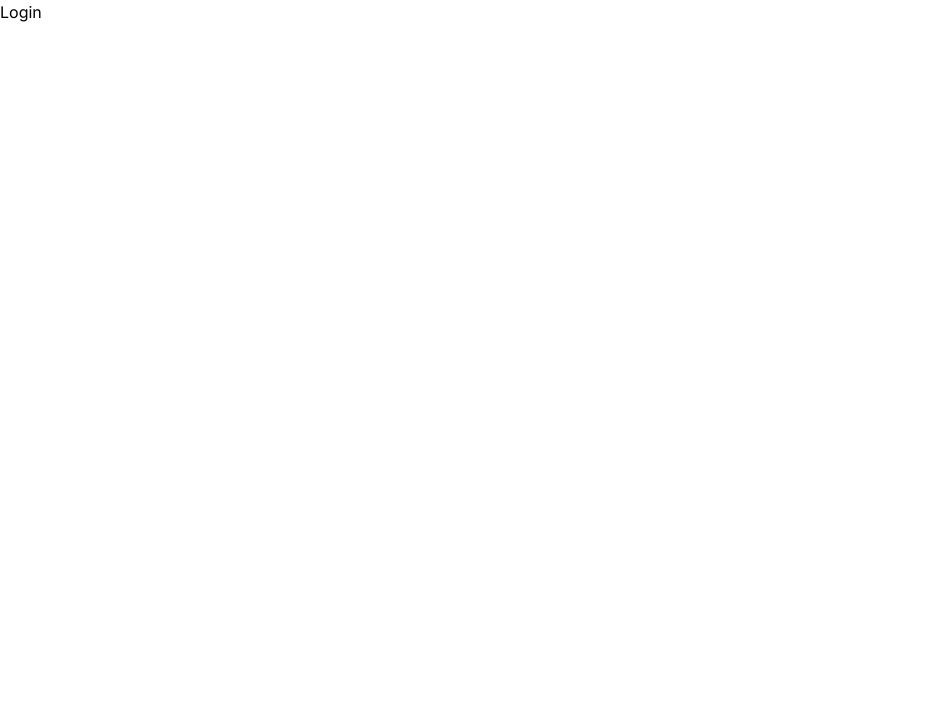
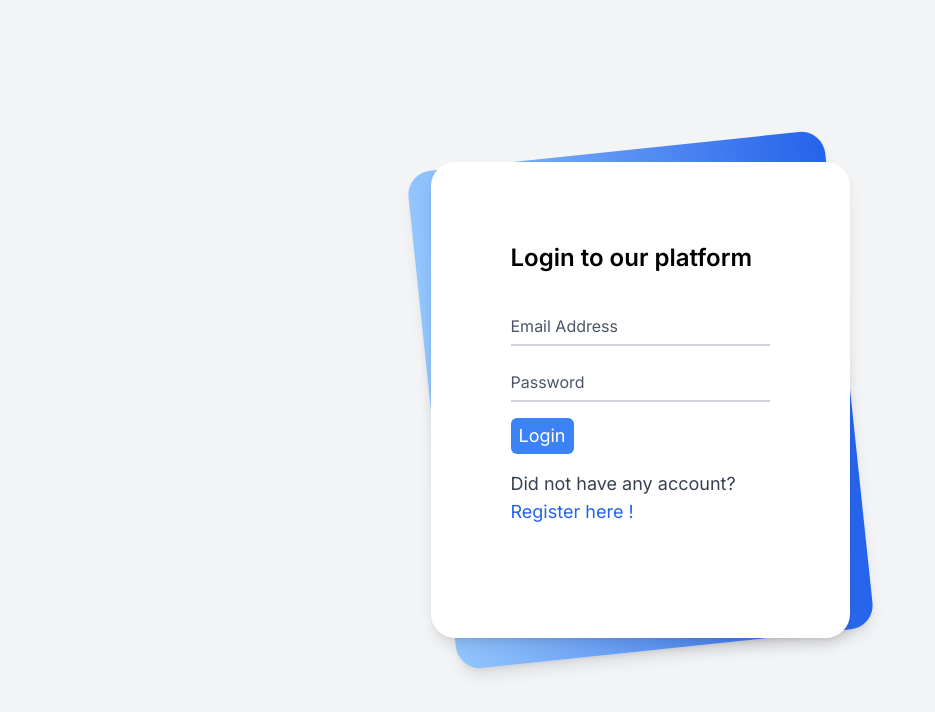
Before and after one commit to Destantomy/Nextjs-tutorials, a Next.js app: page /login in a window 1280 px wide. Shown: the top 712 px of the page, without its empty margins (0-935 px from the left). Built offline with nearby package versions, Linux system fonts and the light colour scheme.

Commit message:
04-link-and-navigation

```diff
--- a/src/app/(auth)/login/page.tsx
+++ b/src/app/(auth)/login/page.tsx
@@ -1,5 +1,41 @@
+import Link from "next/link";
+
 export default function Login() {
     return(
-        <h1>Login</h1>
+
+    <div className="min-h-screen bg-gray-100 py-6 flex flex-col justify-center sm:py-12">
+	    <div className="relative py-3 sm:max-w-xl sm:mx-auto">
+            <div className="absolute inset-0 bg-gradient-to-r from-blue-300 to-blue-600 shadow-lg transform -skew-y-6 sm:skew-y-0 sm:-rotate-6 sm:rounded-3xl">
+            </div>
+		        <div className="relative px-4 py-10 bg-white shadow-lg sm:rounded-3xl sm:p-20">
+			        <div className="max-w-md mx-auto">
+				<div>
+					<h1 className="text-2xl font-semibold">Login to our platform</h1>
+				</div>
+				<div className="divide-y divide-gray-200">
+					<div className="py-8 text-base leading-6 space-y-4 text-gray-700 sm:text-lg sm:leading-7">
+						<div className="relative">
+							<input autoComplete="off" id="email" name="email" type="text" className="peer placeholder-transparent h-10 w-full border-b-2 border-gray-300 text-gray-900 focus:outline-none focus:borer-rose-600" placeholder="Email address" />
+							<label htmlFor="email" className="absolute left-0 -top-3.5 text-gray-600 text-sm peer-placeholder-shown:text-base peer-placeholder-shown:text-gray-440 peer-placeholder-shown:top-2 transition-all peer-focus:-top-3.5 peer-focus:text-gray-600 peer-focus:text-sm">Email Address</label>
+						</div>
+						<div className="relative">
+							<input autoComplete="off" id="password" name="password" type="password" className="peer placeholder-transparent h-10 w-full border-b-2 border-gray-300 text-gray-900 focus:outline-none focus:borer-rose-600" placeholder="Password" />
+							<label htmlFor="password" className="absolute left-0 -top-3.5 text-gray-600 text-sm peer-placeholder-shown:text-base peer-placeholder-shown:text-gray-440 peer-placeholder-shown:top-2 transition-all peer-focus:-top-3.5 peer-focus:text-gray-600 peer-focus:text-sm">Password</label>
+						</div>
+						<div className="relative">
+							<button className="bg-blue-500 text-white rounded-md px-2 py-1">Login</button>
+						</div>
+                        <div>
+                            <p>Did not have any account?
+                            </p>
+                                <Link href='/register' className="text-blue-600">Register here !</Link>
+                        </div>
+					</div>
+				</div>
+			    </div>
+		    </div>
+	    </div>
+    </div>
+
     )
 }
--- a/src/app/(auth)/register/page.tsx
+++ b/src/app/(auth)/register/page.tsx
@@ -1,5 +1,41 @@
+import Link from "next/link";
+
 export default function Register() {
     return(
-        <h1>Register</h1>
+
+        <div className="min-h-screen bg-gray-100 py-6 flex flex-col justify-center sm:py-12">
+	    <div className="relative py-3 sm:max-w-xl sm:mx-auto">
+            <div className="absolute inset-0 bg-gradient-to-r from-blue-300 to-blue-600 shadow-lg transform -skew-y-6 sm:skew-y-0 sm:-rotate-6 sm:rounded-3xl">
+            </div>
+		        <div className="relative px-4 py-10 bg-white shadow-lg sm:rounded-3xl sm:p-20">
+			        <div className="max-w-md mx-auto">
+				<div>
+					<h1 className="text-2xl font-semibold">Register to our platform</h1>
+				</div>
+				<div className="divide-y divide-gray-200">
+					<div className="py-8 text-base leading-6 space-y-4 text-gray-700 sm:text-lg sm:leading-7">
+						<div className="relative">
+							<input autoComplete="off" id="email" name="email" type="text" className="peer placeholder-transparent h-10 w-full border-b-2 border-gray-300 text-gray-900 focus:outline-none focus:borer-rose-600" placeholder="Email address" />
+							<label htmlFor="email" className="absolute left-0 -top-3.5 text-gray-600 text-sm peer-placeholder-shown:text-base peer-placeholder-shown:text-gray-440 peer-placeholder-shown:top-2 transition-all peer-focus:-top-3.5 peer-focus:text-gray-600 peer-focus:text-sm">Email Address</label>
+						</div>
+						<div className="relative">
+							<input autoComplete="off" id="password" name="password" type="password" className="peer placeholder-transparent h-10 w-full border-b-2 border-gray-300 text-gray-900 focus:outline-none focus:borer-rose-600" placeholder="Password" />
+							<label htmlFor="password" className="absolute left-0 -top-3.5 text-gray-600 text-sm peer-placeholder-shown:text-base peer-placeholder-shown:text-gray-440 peer-placeholder-shown:top-2 transition-all peer-focus:-top-3.5 peer-focus:text-gray-600 peer-focus:text-sm">Password</label>
+						</div>
+						<div className="relative">
+							<button className="bg-blue-500 text-white rounded-md px-2 py-1">Register</button>
+						</div>
+                        <div>
+                            <p>Have registered?
+                            </p>
+                                <Link href='/login' className="text-blue-600">Login here !</Link>
+                        </div>
+					</div>
+				</div>
+			    </div>
+		    </div>
+	    </div>
+    </div>
+
     )
 }
--- a/src/app/layout.tsx
+++ b/src/app/layout.tsx
@@ -5,9 +5,11 @@ import type { Metadata } from 'next'
 import { Inter } from 'next/font/google'
 import Navbar from './navbar'
 import { useState } from 'react';
+import { usePathname } from 'next/navigation';
+
+const disabledNavbar = ['/login', '/register'];
 
 const inter = Inter({ subsets: ['latin'] })
-
 // enable below code, it just for layout-template testing
 // export const metadata: Metadata = {
   //   title: 'Create Next App',
@@ -19,11 +21,12 @@ export default function RootLayout({
   }: {
     children: React.ReactNode
   }) {
+  const pathName = usePathname();
   // const [state, setState] = useState(0);
   return (
     <html lang="en">
       <body className={inter.className}>
-        {/* <Navbar></Navbar> */}
+        {!disabledNavbar.includes(pathName) && <Navbar/>}
         {/* <div>Layout: {state}</div> */}
         {/* <button onClick={() => setState(state+1)}>Click</button> */}
         {children}
--- a/src/app/navbar.tsx
+++ b/src/app/navbar.tsx
@@ -1,20 +1,29 @@
 import Link from "next/link";
+import { usePathname, useRouter } from "next/navigation";
 
 export default function Navbar() {
+    const pathName = usePathname();
+    const router = useRouter();
     return(
-        <nav className="flex bg-gray-800 py-4 px-5">
+        <nav className="flex bg-gray-800 py-4 px-5 justify-between">
+            <div className="flex">
             <h1 className="text-white">This Navbar</h1>
             <ul className="flex ml-10">
                 <Link href='/'>
-                <li className="mr-6 text-blue-300 cursor-pointer">Home</li>
+                <li className={`mr-6 ${pathName == '/' ? 'text-blue-300' : 'text-white'} cursor-pointer`}>Home</li>
                 </Link>
                 <Link href='/about'>
-                <li className="mr-6 text-blue-300 cursor-pointer">About</li>
+                <li className={`mr-6 ${pathName == '/about' ? 'text-blue-300' : 'text-white'}  cursor-pointer`}>About</li>
                 </Link>
                 <Link href='/about/profile'>
-                <li className="mr-6 text-blue-300 cursor-pointer">Profile</li>
+                <li className={`mr-6 ${pathName == '/about/profile' ? 'text-blue-300' : 'text-white'} cursor-pointer`}>Profile</li>
                 </Link>
             </ul>
+            </div>
+            <div>
+                <button className="bg-white rounded-md px-5 text-sm h-5 cursor-pointer"
+                onClick={() => router.push('/login')}>Login</button>
+            </div>
         </nav>
     )
 }
```
Lines whose indentation alone changed are shown as unchanged.
